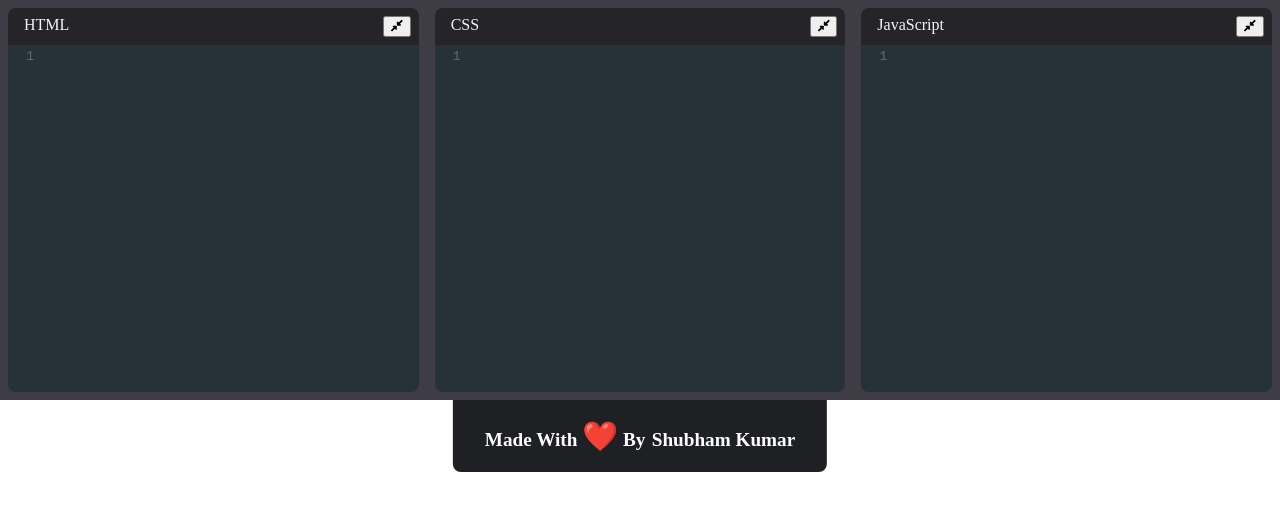
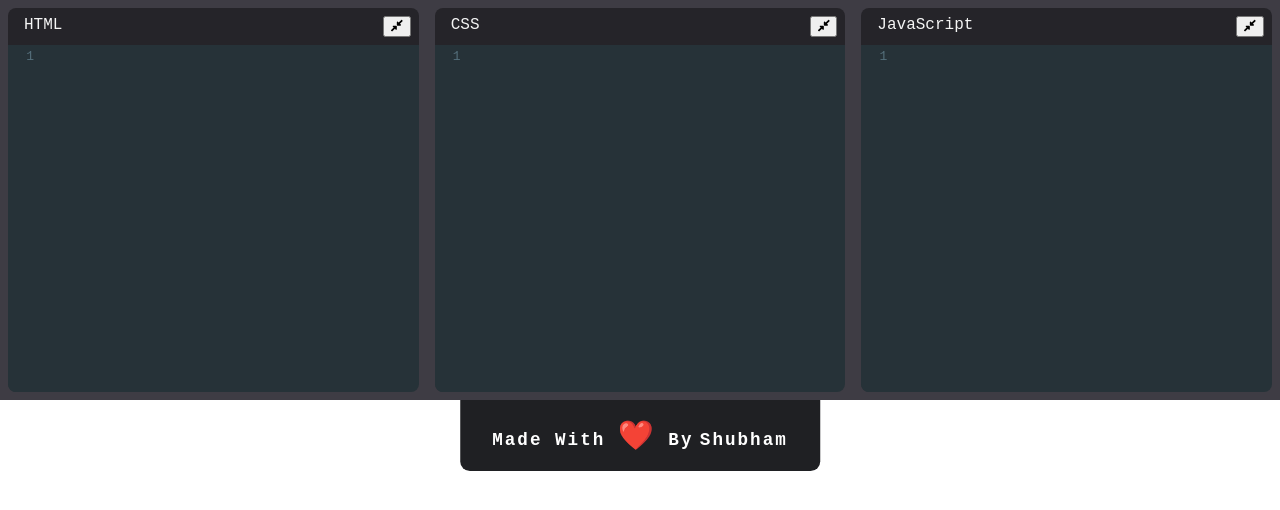
Before and after one commit to skcshubham/Write-Code, a React (Create React App) app: page / in a window 1280 px wide. Shown: the top 510 px of the page. Built offline with nearby package versions, Linux system fonts and the light colour scheme.

Commit message:
added new font

```diff
--- a/src/components/Annotation.js
+++ b/src/components/Annotation.js
@@ -14,7 +14,7 @@ export default function Annotation() {
 					target="_blank"
 					rel="noreferrer"
 				>
-					Shubham Kumar
+					Shubham
 				</a>
 			</p>
 		</div>
--- a/src/index.css
+++ b/src/index.css
@@ -1,5 +1,6 @@
 body {
 	margin: 0;
+	font-family: "Courier New", Courier, monospace;
 }
 
 .top-pane {
@@ -68,19 +69,20 @@ body {
 }
 
 .annotation-container {
+	letter-spacing: 2px;
 	position: absolute;
 	top: 0%;
 	left: 50%;
 	transform: translateX(-50%);
 	color: white;
-	font-size: 1.2rem;
+	font-size: 1.1rem;
 	padding: 0rem 2rem;
 	height: fit-content;
 	font-weight: 600;
 	background: #1f2023;
 	text-align: center;
-	border-bottom-left-radius: 0.5rem;
-	border-bottom-right-radius: 0.5rem;
+	border-bottom-left-radius: 0.6rem;
+	border-bottom-right-radius: 0.6rem;
 	display: block;
 	margin: 0 auto;
 }
```
